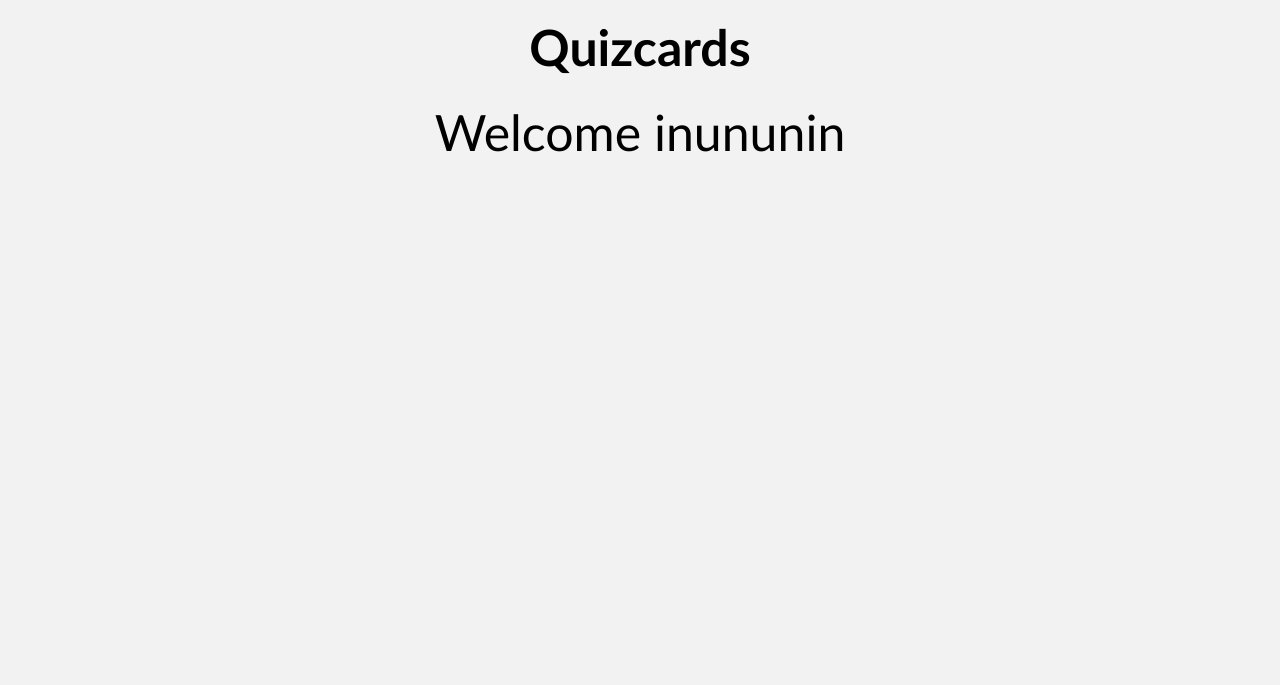
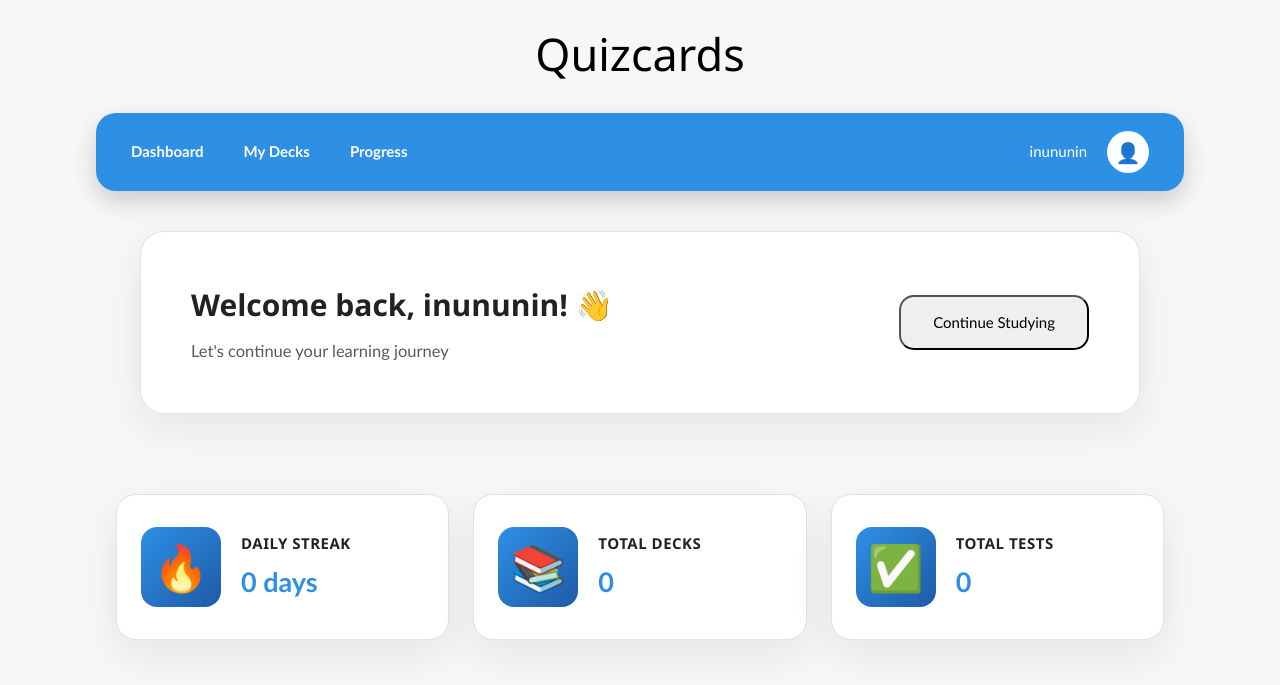
Before and after one commit to TheSriramM/Y12-revision-app, a Flask app: page /dashboard in a window 1280 px wide. Shown: the top 685 px of the page. Run offline with Flask 3, Linux system fonts and the light colour scheme; a user stored in the database is signed in; data that the repository does not hold is empty.

Commit message:
basic dashboard page with css

```diff
--- a/app.py
+++ b/app.py
@@ -233,7 +233,18 @@ def dashboard():
     if 'username' not in session:
         return redirect(url_for('login'))  # block access
 
-    return render_template("dashboard.html", username=session['username'])
+    # Get the number of decks the user has created
+    db = get_db()
+    cursor = db.cursor()
+
+    # Query the total number of decks for this user
+    cursor.execute("""
+        SELECT COUNT(*) FROM topics WHERE user_id = ?
+    """, (session['user_id'],))
+
+    deck_count = cursor.fetchone()[0]
+
+    return render_template("dashboard.html", username=session['username'], deck_count=deck_count)
 
 @app.route('/logout')
 def logout():
--- a/static/dashboard.css
+++ b/static/dashboard.css
@@ -0,0 +1,169 @@
+body{
+    background:#f7f7f7;
+    font-family:'Trebuchet MS', 'Lucida Sans Unicode', 'Lucida Grande', 'Lucida Sans', Arial, sans-serif;
+}
+
+.logo{
+    text-align:center;
+    font-size:3rem;
+    margin-top:20px;
+    margin-bottom:25px;
+}
+
+.navbar{
+    width:85%;
+    max-width:1300px;
+    margin:auto;
+    background:#2E90E5;
+    border-radius:20px;
+
+    display:flex;
+    justify-content:space-between;
+    align-items:center;
+    padding:18px 35px;
+    box-shadow:0 10px 25px rgba(0,0,0,.18);
+}
+
+/* The right side of the navbar (decks etc.) */
+.nav-left{
+    display:flex;
+    gap:40px;
+}
+
+.nav-left a{
+    color:white;
+    text-decoration:none;
+    font-weight:bold;
+    transition:.25s;
+}
+
+.nav-left a:hover{
+    opacity:.75;
+}
+
+/* The right side of the navbar (profile button) */
+.nav-right{
+    display:flex;
+    align-items:center;
+    gap:20px;
+    color:white;
+}
+
+.profile-btn{
+    width:42px;
+    height:42px;
+    border-radius:50%;
+    background:white;
+    color:#2E90E5;
+
+    display:flex;
+    justify-content:center;
+    align-items:center;
+    text-decoration:none;
+    font-size:20px;
+    font-weight:bold;
+}
+
+.welcome {
+    display: flex;
+    flex-direction: column;
+    align-items: center;
+    justify-content: center;
+    padding: 40px 20px;
+}
+
+.welcome-card {
+    width: 85%;
+    max-width: 1000px;
+    background: white;
+    border-radius: 24px;
+    padding: 50px;
+    box-shadow: 0 14px 40px rgba(16, 24, 40, 0.08);
+    display: flex;
+    justify-content: space-between;
+    align-items: center;
+    gap: 40px;
+    border: 1px solid #dde2e8;
+}
+
+.welcome-content {
+    flex: 1;
+}
+
+.welcome-content h2 {
+    margin: 0 0 12px 0;
+    color: #222;
+    font-size: 2rem;
+    font-weight: 700;
+}
+
+.welcome-content p {
+    margin: 0;
+    color: #515b6c;
+    font-size: 1.1rem;
+}
+
+.welcome .btn-primary {
+    white-space: nowrap;
+    padding: 14px 32px;
+    font-size: 1rem;
+    border-radius: 15px;
+}
+
+.stats-cards {
+    display: flex;
+    justify-content: center;
+    align-items: stretch;
+    gap: 24px;
+    padding: 40px 20px;
+    flex-wrap: wrap;
+    width: 85%;
+    max-width: 1300px;
+    margin: 0 auto;
+}
+
+.stat-card {
+    flex: 1;
+    min-width: 200px;
+    background: white;
+    border-radius: 20px;
+    padding: 32px 24px;
+    box-shadow: 0 14px 40px rgba(16, 24, 40, 0.08);
+    border: 1px solid #dde2e8;
+    display: flex;
+    align-items: center;
+    gap: 20px;
+    transition: all 0.3s ease;
+}
+
+.stat-card:hover {
+    transform: translateY(-4px);
+    box-shadow: 0 20px 50px rgba(16, 24, 40, 0.12);
+}
+
+.stat-icon {
+    font-size: 3rem;
+    width: 80px;
+    height: 80px;
+    display: flex;
+    align-items: center;
+    justify-content: center;
+    background: linear-gradient(135deg, #2E90E5 0%, #1e5aa8 100%);
+    border-radius: 16px;
+}
+
+.stat-info h3 {
+    margin: 0 0 8px 0;
+    color: #222;
+    font-size: 1rem;
+    font-weight: 600;
+    text-transform: uppercase;
+    letter-spacing: 0.5px;
+}
+
+.stat-info p {
+    margin: 0;
+    color: #2E90E5;
+    font-size: 1.8rem;
+    font-weight: 700;
+}
--- a/templates/dashboard.html
+++ b/templates/dashboard.html
@@ -1,10 +1,10 @@
 {% extends "dashboard_base.html" %}
 
 {% block head %}
-    <link rel="stylesheet" href="{{ url_for('static', filename='style.css') }}">
+    <link rel="stylesheet" href="{{ url_for('static', filename='dashboard.css') }}">
     <script src="{{ url_for('static', filename='js/flashcards.js') }}"></script>
 {% endblock %}
 
 {% block content %}
-    <h1>Welcome {{ username }}</h1>
+
 {% endblock %}
--- a/templates/dashboard_base.html
+++ b/templates/dashboard_base.html
@@ -4,13 +4,63 @@
     <meta charset="UTF-8">
     <title>{% block title %}{% endblock %}</title>
     <link rel="stylesheet" href="https://www.w3schools.com/w3css/5/w3.css">
-    <link rel="stylesheet" href="{{url_for('static', filename='style.css')}}">
+    <link rel="stylesheet" href="{{url_for('static', filename='dashboard.css')}}">
     {% block head %}{% endblock %}
 </head>
 <body>
 
-    <h1><b>Quizcards</b></h1>
+    <header>
+        <h1 class="logo">Quizcards</h1>
 
+        <nav class="navbar">
+            <div class="nav-left">
+                <a href="#">Dashboard</a>
+                <a href="#">My Decks</a>
+                <a href="#">Progress</a>
+            </div>
+
+            <div class="nav-right">
+                <span>{{ session['username'] }}</span>
+                <a class="profile-btn" href="#">
+                    👤
+                </a>
+            </div>
+        </nav>
+    </header>
+
+    <div class="welcome">
+        <div class="welcome-card">
+            <div class="welcome-content">
+                <h2>Welcome back, {{ session['username'] }}! 👋</h2>
+                <p>Let's continue your learning journey</p>
+            </div>
+            <button class="btn-primary">Continue Studying</button>
+        </div>
+    </div>
+
+    <div class="stats-cards">
+        <div class="stat-card">
+            <div class="stat-icon">🔥</div>
+            <div class="stat-info">
+                <h3>Daily Streak</h3>
+                <p id="streak-value">0 days</p>
+            </div>
+        </div>
+        <div class="stat-card">
+            <div class="stat-icon">📚</div>
+            <div class="stat-info">
+                <h3>Total Decks</h3>
+                <p id="total-decks-value">{{ deck_count }}</p>
+            </div>
+        </div>
+        <div class="stat-card">
+            <div class="stat-icon">✅</div>
+            <div class="stat-info">
+                <h3>Total Tests</h3>
+                <p id="total-tests-value">{{ deck_count }}</p>
+            </div>
+        </div>
+    </div>
     {% block content %}{% endblock %}
 
 </body>
```
